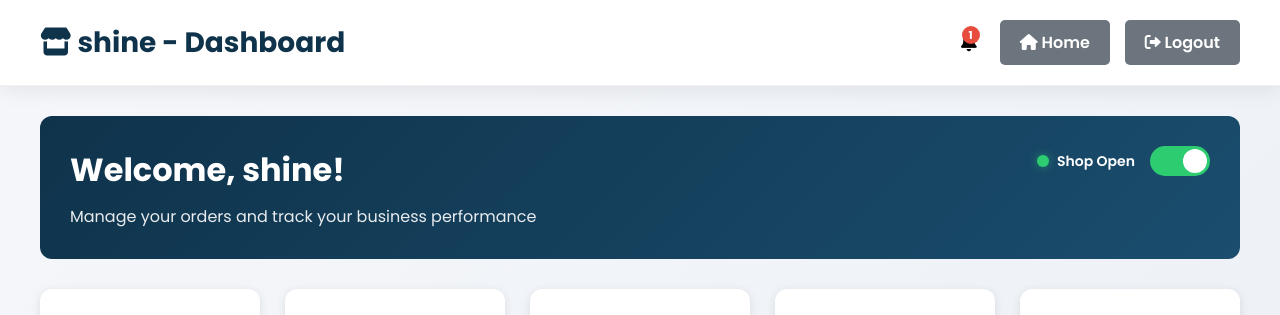
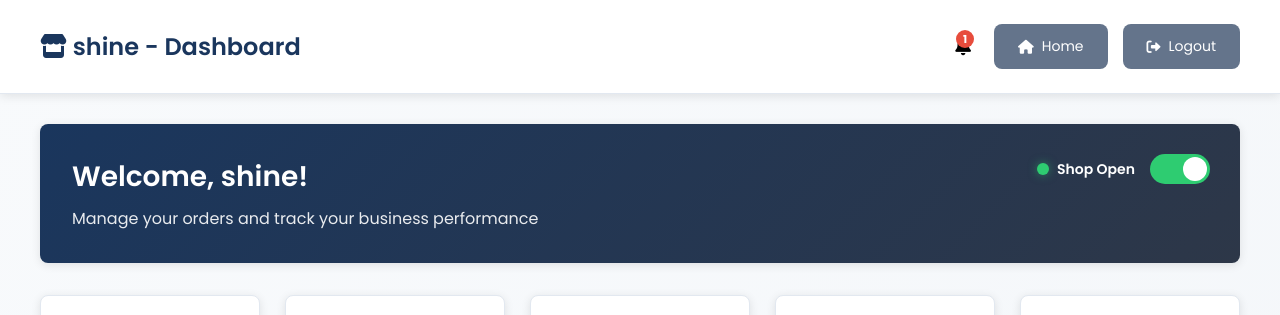
Before and after one commit to arathyrajeesh/laundry-shop-django, a Django app: template shop/templates/shop_dashboard.html in a window 1280 px wide. Shown: the top 315 px of the page. Run offline with Django 5.2, Linux system fonts and the light colour scheme; data comes from the database, SQL or seed files in the repository; both versions use the stored data as it was after the commit; tables that the repository leaves empty hold one stand-in row (values such as "Sample post"); the template is opened without the code that fills it: values that come from a table or form of the project are taken from there, most other values are stand-ins (such as "Sample title", 1, 10 or a date in 2020); data that the repository does not hold is empty; parts of the project's set-up code (start-up, migrations or seed data) failed here and were passed over.

Commit message:
shop dashboard addded

```diff
--- a/shop/templates/shop_dashboard.html
+++ b/shop/templates/shop_dashboard.html
@@ -19,33 +19,34 @@
         }
 
         body {
-            background: linear-gradient(135deg, #f5f7fa 0%, #c3cfe2 100%);
+            background: linear-gradient(135deg, #f8fafc 0%, #e2e8f0 100%);
             min-height: 100vh;
-            color: #333;
+            color: #334155;
+            font-weight: 400;
         }
 
         :root {
-            --primary-color: #0f334b;
-            --primary-dark: #0a2538;
-            --accent-color: #2ecc71;
-            --accent-dark: #27ae60;
-            --warning-color: #f39c12;
-            --danger-color: #e74c3c;
-            --info-color: #3498db;
-            --secondary-color: #6c757d;
-            --light-bg: #f8f9fa;
+            --primary-color: #1a365d;
+            --primary-dark: #0f1419;
+            --accent-color: #00b894;
+            --accent-dark: #00a085;
+            --warning-color: #f59e0b;
+            --danger-color: #ef4444;
+            --info-color: #4a90e2;
+            --secondary-color: #64748b;
+            --light-bg: #f1f5f9;
             --white: #ffffff;
-            --shadow: 0 4px 20px rgba(0,0,0,0.08);
-            --shadow-hover: 0 8px 30px rgba(0,0,0,0.15);
-            --border-radius: 12px;
-            --transition: all 0.3s cubic-bezier(0.4, 0, 0.2, 1);
+            --shadow: 0 2px 10px rgba(0,0,0,0.1);
+            --shadow-hover: 0 10px 25px rgba(0,0,0,0.15);
+            --border-radius: 8px;
+            --transition: all 0.2s ease;
         }
 
         .shop-header {
             background: var(--white);
-            padding: 20px 40px;
+            padding: 24px 40px;
             box-shadow: var(--shadow);
-            border-bottom: 1px solid rgba(0,0,0,0.05);
+            border-bottom: 1px solid #e2e8f0;
             display: flex;
             justify-content: space-between;
             align-items: center;
@@ -56,7 +57,9 @@
 
         .shop-header h1 {
             color: var(--primary-color);
-            font-size: 28px;
+            font-size: 24px;
+            font-weight: 600;
+            margin: 0;
         }
 
         .shop-header .header-actions {
@@ -213,14 +216,17 @@
         }
 
         .btn {
-            padding: 10px 20px;
-            border-radius: 5px;
+            padding: 12px 24px;
+            border-radius: var(--border-radius);
             text-decoration: none;
-            font-weight: 600;
-            transition: all 0.3s;
+            font-weight: 500;
+            transition: var(--transition);
             border: none;
             cursor: pointer;
-            display: inline-block;
+            display: inline-flex;
+            align-items: center;
+            gap: 8px;
+            font-size: 14px;
         }
 
         .btn-primary {
@@ -229,16 +235,18 @@
         }
 
         .btn-primary:hover {
-            background: #0a2538;
+            background: var(--primary-dark);
+            transform: translateY(-1px);
         }
 
         .btn-secondary {
-            background: #6c757d;
+            background: var(--secondary-color);
             color: white;
         }
 
         .btn-secondary:hover {
-            background: #5a6268;
+            background: #475569;
+            transform: translateY(-1px);
         }
 
         .shop-container {
@@ -249,22 +257,25 @@
 
 
         .welcome-section {
-            background: linear-gradient(135deg, var(--primary-color) 0%, #1a4d6e 100%);
+            background: linear-gradient(135deg, var(--primary-color) 0%, #2d3748 100%);
             color: white;
-            padding: 30px;
-            border-radius: 12px;
-            margin-bottom: 30px;
+            padding: 32px;
+            border-radius: var(--border-radius);
+            margin-bottom: 32px;
             position: relative;
+            box-shadow: var(--shadow);
         }
 
         .welcome-section h2 {
-            font-size: 32px;
-            margin-bottom: 10px;
+            font-size: 28px;
+            margin-bottom: 8px;
+            font-weight: 600;
         }
 
         .welcome-section p {
             font-size: 16px;
             opacity: 0.9;
+            margin: 0;
         }
 
         .shop-status-toggle {
```
Also changed, not shown: other parts of shop/templates/shop_dashboard.html (+228 -136 lines), db.sqlite3.
